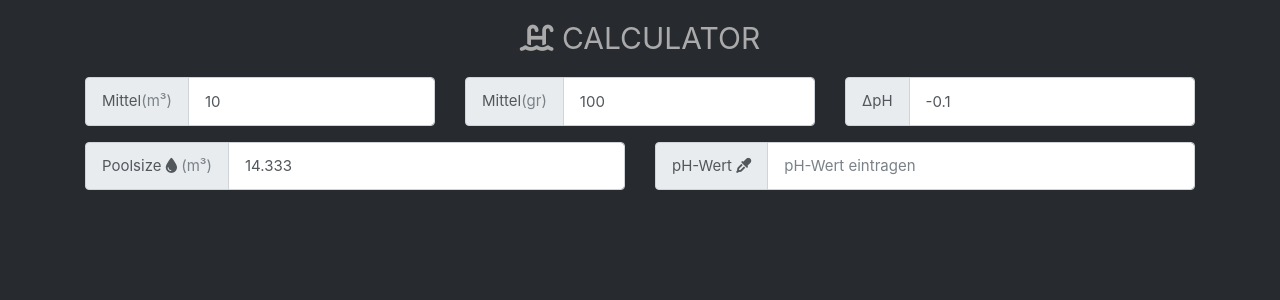
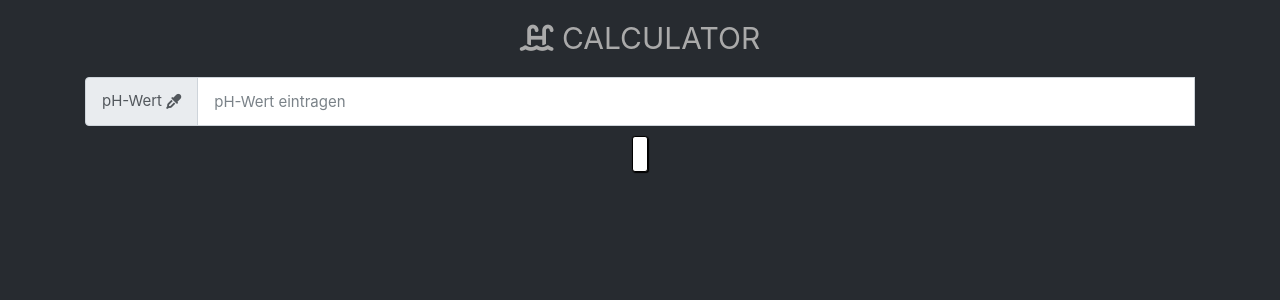
Before and after one commit to slimmyrockt/poolcalculat0r, an Angular app: page / in a window 1280 px wide. Shown: the top 300 px of the page. Built offline with nearby package versions, Linux system fonts and the light colour scheme.

Commit message:
optik geänndert mit slider

```diff
--- a/src/app/form/form.component.css
+++ b/src/app/form/form.component.css
@@ -0,0 +1,59 @@
+/* Special styling for WebKit/Blink */
+input[type=range]::-webkit-slider-thumb {
+  -webkit-appearance: none;
+  border: 1px solid #000000;
+  height: 36px;
+  width: 16px;
+  border-radius: 3px;
+  background: #ffffff;
+  cursor: pointer;
+  margin-top: -14px; /* You need to specify a margin in Chrome, but in Firefox and IE it is automatic */
+  box-shadow: 1px 1px 1px #000000, 0px 0px 1px #0d0d0d; /* Add cool effects to your sliders! */
+}
+
+/* All the same stuff for Firefox */
+input[type=range]::-moz-range-thumb {
+  box-shadow: 1px 1px 1px #000000, 0px 0px 1px #0d0d0d;
+  border: 1px solid #000000;
+  height: 36px;
+  width: 16px;
+  border-radius: 3px;
+  background: #ffffff;
+  cursor: pointer;
+}
+
+/* All the same stuff for IE */
+input[type=range]::-ms-thumb {
+  box-shadow: 1px 1px 1px #000000, 0px 0px 1px #0d0d0d;
+  border: 1px solid #000000;
+  height: 36px;
+  width: 16px;
+  border-radius: 3px;
+  background: #ffffff;
+  cursor: pointer;
+}
+
+
+input[type=range] {
+  -webkit-appearance: none; /* Hides the slider so that custom slider can be made */
+  width: 100%; /* Specific width is required for Firefox. */
+  background: transparent; /* Otherwise white in Chrome */
+}
+
+input[type=range]::-webkit-slider-thumb {
+  -webkit-appearance: none;
+}
+
+input[type=range]:focus {
+  outline: none; /* Removes the blue border. You should probably do some kind of focus styling for accessibility reasons though. */
+}
+
+input[type=range]::-ms-track {
+  width: 100%;
+  cursor: pointer;
+
+  /* Hides the slider so custom styles can be added */
+  background: transparent;
+  border-color: transparent;
+  color: transparent;
+}
--- a/src/app/form/form.component.html
+++ b/src/app/form/form.component.html
@@ -12,8 +12,30 @@
     <div class="p-2"></div>
 
     <div class="row">
+      <div class="col-lg-12">
+        <div class="input-group mb-3">
+          <div class="input-group-prepend">
+                        <span class="input-group-text" id="basic-addon3">pH-Wert&nbsp;<i
+                          class="fas fa-eye-dropper"></i></span>
+          </div>
+          <input type="number" (change)="berechnen()" class="form-control" placeholder="pH-Wert eintragen"
+                 aria-label="pH-Wert eintragen" aria-describedby="basic-addon3" name="pHWert" id="pHWert"
+                 [(ngModel)]="werte.pHWert">
+          <input (change)="berechnen()" [(ngModel)]="werte.pHWert" type="range" class="p-4 form-control-range" min="0"
+                 max="10" value="7.2" step="0.01" id="formControlRange">
+        </div>
+      </div>
+    </div>
+    <div class="p-2"></div>
+    <div class="row" *ngIf="werte.pHWert">
+      <div class="col-12">
+        <button (click)="toggleDetails()" type="button" class="w-100 btn btn-outline-info">Details</button>
+      </div>
+    </div>
+    <div class="p-2"></div>
+    <div class="row" *ngIf="details">
 
-            <div class="col-lg-4">
+      <div class="col-xl-3">
         <div class="input-group mb-3">
           <div class="input-group-prepend">
             <span class="input-group-text" id="basic-addon2">Mittel <span class="text-muted">(m³)</span></span>
@@ -24,7 +46,7 @@
         </div>
       </div>
 
-            <div class="col-lg-4">
+      <div class="col-xl-3">
         <div class="input-group mb-3">
           <div class="input-group-prepend">
             <span class="input-group-text" id="basic-addon6">Mittel <span class="text-muted">(gr)</span></span>
@@ -35,20 +57,18 @@
         </div>
       </div>
 
-            <div class="col-lg-4">
+      <div class="col-xl-3">
         <div class="input-group mb-3">
           <div class="input-group-prepend">
             <span class="input-group-text" id="basic-addon7">ΔpH </span>
           </div>
           <input type="number" (change)="berechnen()" class="form-control" placeholder="Wirkungs Grad"
                  aria-label="Wirkungs Grad" aria-describedby="basic-addon2" name="wirkungsGrad"
-                           id="wirkungsGradKubikmeter" [(ngModel)]="werte.wirkungsGradPHWert">
-                </div>
+                 id="wirkungsGradKubikmeter" [(ngModel)]="this.wirkungsGradPH">
         </div>
       </div>
 
-        <div class="row">
-            <div class="col-lg-6">
+      <div class="col-xl-3">
         <div class="input-group mb-3">
           <div class="input-group-prepend">
                         <span class="input-group-text" id="basic-addon1">Poolsize&nbsp;<i class="fas fa-tint"></i>&nbsp;<span
@@ -60,24 +80,28 @@
         </div>
       </div>
 
-            <div class="col-lg-6">
-                <div class="input-group mb-3">
-                    <div class="input-group-prepend">
-                        <span class="input-group-text" id="basic-addon3">pH-Wert&nbsp;<i
-                                class="fas fa-eye-dropper"></i></span>
-                    </div>
-                    <input type="number" (change)="berechnen()" class="form-control" placeholder="pH-Wert eintragen"
-                           aria-label="pH-Wert eintragen" aria-describedby="basic-addon3" name="pHWert" id="pHWert"
-                           [(ngModel)]="werte.pHWert">
-                </div>
-            </div>
+
     </div>
 
     <div class="row" *ngIf="ergebnis">
-            <div class="col-12 text-center">
+      <div class="col-12 text-center text-info" *ngIf="wirkungsGradPH>0">
         <div>
           <span style="font-size: 2em;">
-            <i class="fas fa-tablets"></i> {{ergebnis}}
+            <i class="fas fa-tablets"></i> {{resultText}} {{ergebnis}}
+        </span>
+        </div>
+      </div>
+      <div class="col-12 text-center text-danger" *ngIf="wirkungsGradPH<0">
+        <div>
+          <span style="font-size: 2em;">
+            <i class="fas fa-tablets"></i> {{resultText}} {{ergebnis}}
+        </span>
+        </div>
+      </div>
+      <div class="col-12 text-center text-success" *ngIf="wirkungsGradPH === null">
+        <div>
+          <span style="font-size: 2em;">
+            <i class="fas fa-tablets"></i> {{resultText}} {{ergebnis}}
         </span>
         </div>
       </div>
--- a/src/app/form/form.component.ts
+++ b/src/app/form/form.component.ts
@@ -11,6 +11,9 @@ export class FormComponent implements OnInit {
   werte: Werte;
   content = require('../../assets/mydata.json');
   ergebnis: string;
+  details: boolean;
+  wirkungsGradPH: number;
+  resultText: string;
 
   constructor() {
     this.werte = new Werte();
@@ -18,8 +21,10 @@ export class FormComponent implements OnInit {
     this.werte.pHWert = this.content.pHWert;
     this.werte.wirkungsGradGramm = this.content.wirkungsGradGramm;
     this.werte.wirkungsGradKubikmeter = this.content.wirkungsGradKubikmeter;
-    this.werte.wirkungsGradPHWert = this.content.wirkungsGradPHWert;
     this.ergebnis = null;
+    this.details = false;
+    this.wirkungsGradPH = null;
+    this.resultText = null;
   }
 
   ngOnInit() {
@@ -27,26 +32,31 @@ export class FormComponent implements OnInit {
   }
 
   berechnen() {
-    //TODO: plus / Minus erkennen und danach berechnen!
-    if (this.werte.pHWert < 7.2 && this.werte.pHWert > 0 && this.werte.wirkungsGradPHWert > 0) {
-      this.ergebnis = Math.round((this.werte.poolSize * this.werte.wirkungsGradGramm / this.werte.wirkungsGradKubikmeter) * (7.2 - this.werte.pHWert) / this.werte.wirkungsGradPHWert) + ' Gramm';
+
+    if (this.werte.pHWert < 7.2) {
+      this.resultText = 'Nimm pH-Plus!';
+      this.wirkungsGradPH = 0.1;
+      this.ergebnis = Math.round((this.werte.poolSize * this.werte.wirkungsGradGramm / this.werte.wirkungsGradKubikmeter) * (7.2 - this.werte.pHWert) / this.wirkungsGradPH) + ' Gramm';
     }
 
-    if (this.werte.pHWert < 7.2 && this.werte.pHWert > 0 && this.werte.wirkungsGradPHWert < 0) {
-      this.ergebnis = 'Du musst pH-Plus nehmen und den Wirkungsgrad vergleichen!';
-    }
-
-    if (this.werte.pHWert > 7.4 && this.werte.wirkungsGradPHWert < 0) {
-      this.ergebnis = Math.round(-1 * (this.werte.poolSize * this.werte.wirkungsGradGramm / this.werte.wirkungsGradKubikmeter) * (this.werte.pHWert - 7.4) / this.werte.wirkungsGradPHWert) + ' Gramm';
-    }
-
-    if (this.werte.pHWert > 7.4 && this.werte.wirkungsGradPHWert > 0) {
-      this.ergebnis = 'Du musst pH-Minus nehmen und den Wirkungsgrad vergleichen!';
+    if (this.werte.pHWert > 7.4) {
+      this.wirkungsGradPH = -0.1;
+      this.resultText = 'Nimm pH-Minus!';
+      this.ergebnis = Math.round(-1 * (this.werte.poolSize * this.werte.wirkungsGradGramm / this.werte.wirkungsGradKubikmeter) * (this.werte.pHWert - 7.4) / this.wirkungsGradPH) + ' Gramm';
     }
 
     if (this.werte.pHWert >= 7.2 && this.werte.pHWert < 7.4) {
+      this.wirkungsGradPH = null;
       this.ergebnis = 'pH-Wert ist super';
     }
 
   }
+
+  toggleDetails(){
+    if(this.details === false){
+      this.details = true;
+    }else{
+      this.details = false;
+    }
+  }
 }
--- a/src/assets/mydata.json
+++ b/src/assets/mydata.json
@@ -2,6 +2,5 @@
   "poolSize": 14.333,
   "pHWert": null,
   "wirkungsGradKubikmeter": 10,
-  "wirkungsGradGramm": 100,
-  "wirkungsGradPHWert": -0.1
+  "wirkungsGradGramm": 100
 }
```
Also changed, not shown: 1 other file (tests, documents, lock files or other folders). Lines whose indentation alone changed are shown as unchanged.
